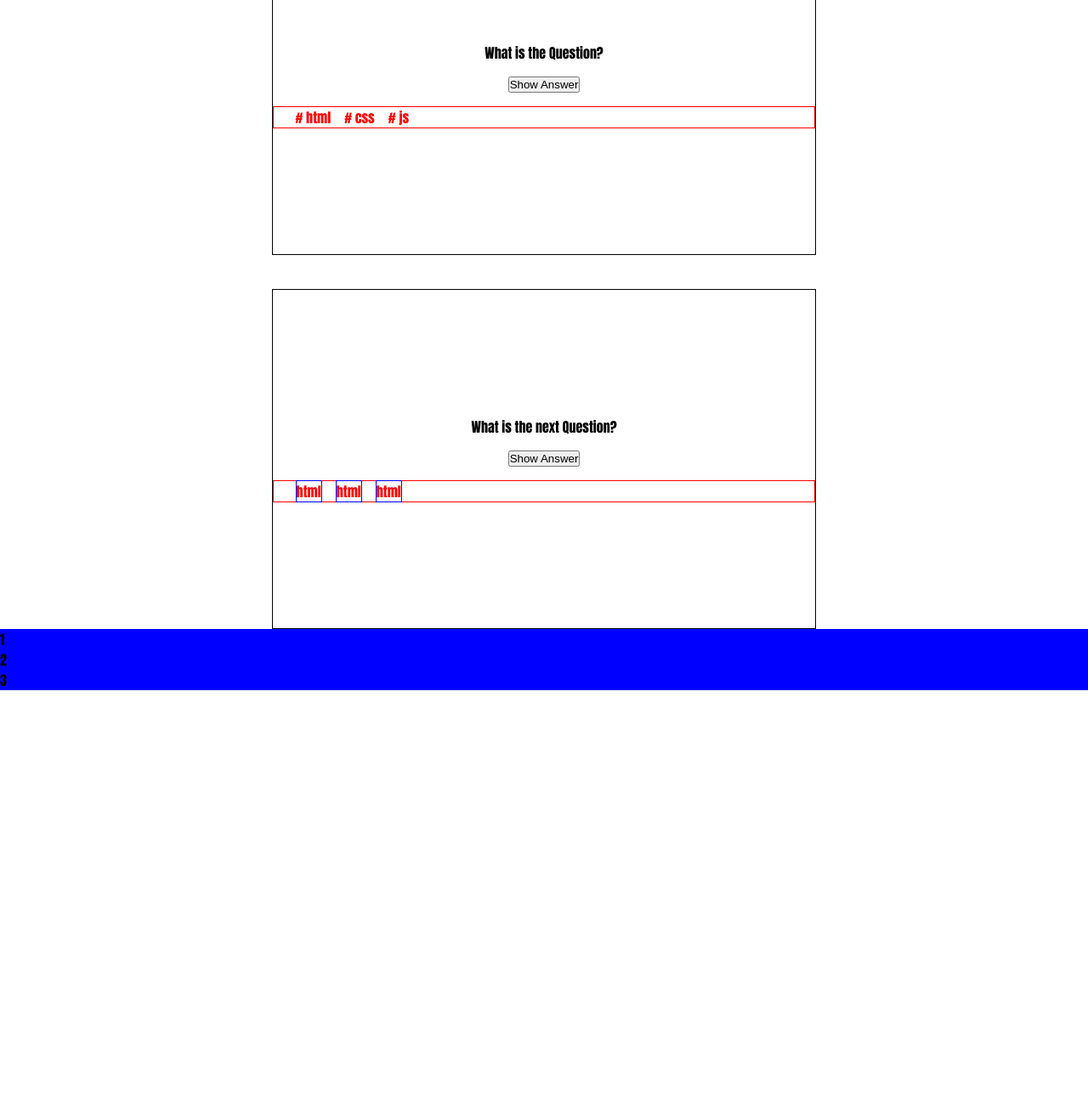
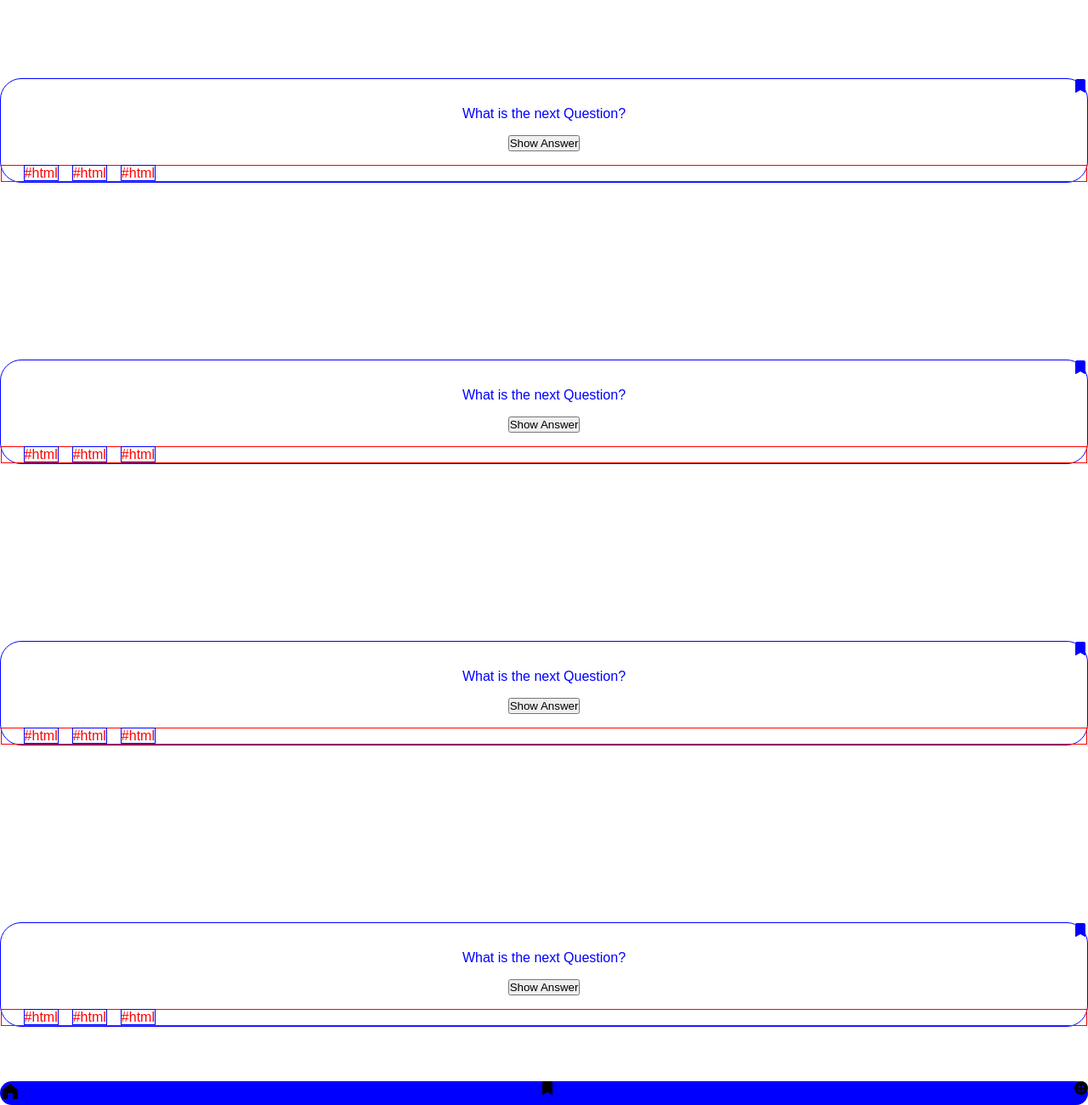
Before and after one commit to wiebkwhat/recap-project-1, a plain HTML site: page index.html in a window 1280 px wide. Shown: the part 260-1560 px from the top of the page at 85% size. Before the commit the page ends 1072 px from the top, so only its background shows below. Drawn offline with Linux system fonts and the light colour scheme.

Commit message:
zwischenstand

```diff
--- a/index.html
+++ b/index.html
@@ -15,34 +15,140 @@
     <main>
       <ul class="container">
         <li class="card">
-          <p>What is the Question?</p>
+          <button aria-label="Close" class="bookmark">
+            <svg
+              xmlns="http://www.w3.org/2000/svg"
+              width="16"
+              height="16"
+              fill="currentColor"
+              class="bi bi-bookmark-fill"
+              viewBox="0 0 16 16"
+            >
+              <path
+                d="M2 2v13.5a.5.5 0 0 0 .74.439L8 13.069l5.26 2.87A.5.5 0 0 0 14 15.5V2a2 2 0 0 0-2-2H4a2 2 0 0 0-2 2z"
+              />
+            </svg>
+          </button>
+          <p>What is the next Question?</p>
           <button class="before">Show Answer</button>
           <button class="after">Show Answer</button>
           <ul class="listen-container">
-            <li class="tags"># html</li>
-            <li class="tags"># css</li>
-            <li class="tags"># js</li>
+            <li><tag>#html</tag></li>
+            <li><tag>#html</tag></li>
+            <li><tag>#html</tag></li>
           </ul>
         </li>
 
         <li class="card">
+          <button aria-label="Close" class="bookmark">
+            <svg
+              xmlns="http://www.w3.org/2000/svg"
+              width="16"
+              height="16"
+              fill="currentColor"
+              class="bi bi-bookmark-fill"
+              viewBox="0 0 16 16"
+            >
+              <path
+                d="M2 2v13.5a.5.5 0 0 0 .74.439L8 13.069l5.26 2.87A.5.5 0 0 0 14 15.5V2a2 2 0 0 0-2-2H4a2 2 0 0 0-2 2z"
+              />
+            </svg>
+          </button>
           <p>What is the next Question?</p>
           <button class="before">Show Answer</button>
           <button class="after">Show Answer</button>
           <ul class="listen-container">
-            <li><tag>html</tag></li>
-            <li><tag>html</tag></li>
-            <li><tag>html</tag></li>
+            <li><tag>#html</tag></li>
+            <li><tag>#html</tag></li>
+            <li><tag>#html</tag></li>
+          </ul>
+        </li>
+        <li class="card">
+          <button aria-label="Close" class="bookmark">
+            <svg
+              xmlns="http://www.w3.org/2000/svg"
+              width="16"
+              height="16"
+              fill="currentColor"
+              class="bi bi-bookmark-fill"
+              viewBox="0 0 16 16"
+            >
+              <path
+                d="M2 2v13.5a.5.5 0 0 0 .74.439L8 13.069l5.26 2.87A.5.5 0 0 0 14 15.5V2a2 2 0 0 0-2-2H4a2 2 0 0 0-2 2z"
+              />
+            </svg>
+          </button>
+          <p>What is the next Question?</p>
+          <button class="before">Show Answer</button>
+          <button class="after">Show Answer</button>
+          <ul class="listen-container">
+            <li><tag>#html</tag></li>
+            <li><tag>#html</tag></li>
+            <li><tag>#html</tag></li>
+          </ul>
+        </li>
+        <li class="card">
+          <button aria-label="Close" class="bookmark">
+            <svg
+              xmlns="http://www.w3.org/2000/svg"
+              width="16"
+              height="16"
+              fill="currentColor"
+              class="bi bi-bookmark-fill"
+              viewBox="0 0 16 16"
+            >
+              <path
+                d="M2 2v13.5a.5.5 0 0 0 .74.439L8 13.069l5.26 2.87A.5.5 0 0 0 14 15.5V2a2 2 0 0 0-2-2H4a2 2 0 0 0-2 2z"
+              />
+            </svg>
+          </button>
+          <p>What is the next Question?</p>
+          <button class="before">Show Answer</button>
+          <button class="after">Show Answer</button>
+          <ul class="listen-container">
+            <li><tag>#html</tag></li>
+            <li><tag>#html</tag></li>
+            <li><tag>#html</tag></li>
           </ul>
         </li>
       </ul>
     </main>
     <footer>
       <nav>
-        <ul>
-          <li>1</li>
-          <li>2</li>
-          <li>3</li>
+        <ul class="navi">
+          <li class="navi-">
+            <svg width="24" height="24" viewBox="0 0 24 24">
+              <path d="M3 10v11h6v-7h6v7h6v-11L12,3z" />
+            </svg>
+          </li>
+          <li>
+            <svg
+              xmlns="http://www.w3.org/2000/svg"
+              width="16"
+              height="16"
+              fill="currentColor"
+              class="bi bi-bookmark-fill"
+              viewBox="0 0 16 16"
+            >
+              <path
+                d="M2 2v13.5a.5.5 0 0 0 .74.439L8 13.069l5.26 2.87A.5.5 0 0 0 14 15.5V2a2 2 0 0 0-2-2H4a2 2 0 0 0-2 2z"
+              />
+            </svg>
+          </li>
+          <li>
+            <svg
+              xmlns="http://www.w3.org/2000/svg"
+              width="16"
+              height="16"
+              fill="currentColor"
+              class="bi bi-emoji-smile-fill"
+              viewBox="0 0 16 16"
+            >
+              <path
+                d="M8 16A8 8 0 1 0 8 0a8 8 0 0 0 0 16zM7 6.5C7 7.328 6.552 8 6 8s-1-.672-1-1.5S5.448 5 6 5s1 .672 1 1.5zM4.285 9.567a.5.5 0 0 1 .683.183A3.498 3.498 0 0 0 8 11.5a3.498 3.498 0 0 0 3.032-1.75.5.5 0 1 1 .866.5A4.498 4.498 0 0 1 8 12.5a4.498 4.498 0 0 1-3.898-2.25.5.5 0 0 1 .183-.683zM10 8c-.552 0-1-.672-1-1.5S9.448 5 10 5s1 .672 1 1.5S10.552 8 10 8z"
+              />
+            </svg>
+          </li>
         </ul>
       </nav>
     </footer>
--- a/styles.css
+++ b/styles.css
@@ -1,25 +1,19 @@
-* {box-sizing: border-box;
-    padding: 0;
-margin: 0;
+* {
+  box-sizing: border-box;
+  padding: 0;
+  margin: 0;
 }
 
 body {
-    width: 100vw;
-    height: 100vh;
-    padding: 0;
-    margin: 0;
-    font-family: 'Gill Sans', 'Gill Sans MT', Calibri, 'Trebuchet MS', sans-serif;
-    font-family: 'Lucida Sans', 'Lucida Sans Regular', 'Lucida Grande', 'Lucida Sans Unicode', Geneva, Verdana, sans-serif;
-    font-family: Impact, Haettenschweiler, 'Arial Narrow Bold', sans-serif;
-
+  width: 100vw;
+  height: 100vh;
+  font-family: Arial, Helvetica, sans-serif;
 }
 
-
-
-
 header {
-
-  border: 11px solid blue;
+  border: 1px solid blue;
+  border-radius: 20vw;
+  color: blue;
   display: flex;
   flex-direction: column;
   justify-content: center;
@@ -27,8 +21,7 @@ header {
   height: 20vh;
   width: auto;
   font-size: 10vh;
-  color: blue;
-  padding-bottom: 1.25vw;
+  margin-bottom: 10vw;
 }
 
 main {
@@ -42,7 +35,7 @@ main {
   align-items: center;
   justify-content: center;
   align-content: center;
-  gap: 5vh;
+  gap: 10vh;
   display: flex;
 }
 
@@ -56,8 +49,25 @@ main {
   gap: 2vh;
   display: flex;
   border: solid 1px black;
-  width: 50vw;
-  height: 50vh;
+  border: 1px solid blue;
+  border-radius: 25px;
+  color: blue;
+  margin: 5vw;
+  width: 100%;
+}
+
+.bookmark {
+  border: none;
+  background-color: transparent;
+  width: 100%;
+  color: blue;
+  display: flex;
+  flex-direction: row;
+  justify-content: flex-end;
+  flex-wrap: wrap;
+  gap: 2vh;
+  list-style-type: none;
+  padding-left: 2vw;
 }
 
 .listen-container {
@@ -66,39 +76,34 @@ main {
   color: red;
   display: flex;
   flex-direction: row;
-  justify-content:flex-start
+  justify-content: flex-start;
   flex-wrap: wrap;
   gap: 2vh;
   list-style-type: none;
   padding-left: 2vw;
-
-
-
 }
 
 tag {
-    border: 1px solid blue;
-
-
+  border: 1px solid blue;
 }
 
 h1 {
   text-transform: uppercase;
 }
 
-button [hidden] {
-}
-
 button.after {
   display: none;
 }
-.tags {
+
+footer {
 }
 
-footer {
+.navi {
+  border-radius: 20vw;
+  bottom: 0;
   background: blue;
   display: flex;
   flex-direction: row;
-  justify-content: space-between
-  text-align:left;
+  justify-content: space-between;
+  list-style-type: none;
 }
```
